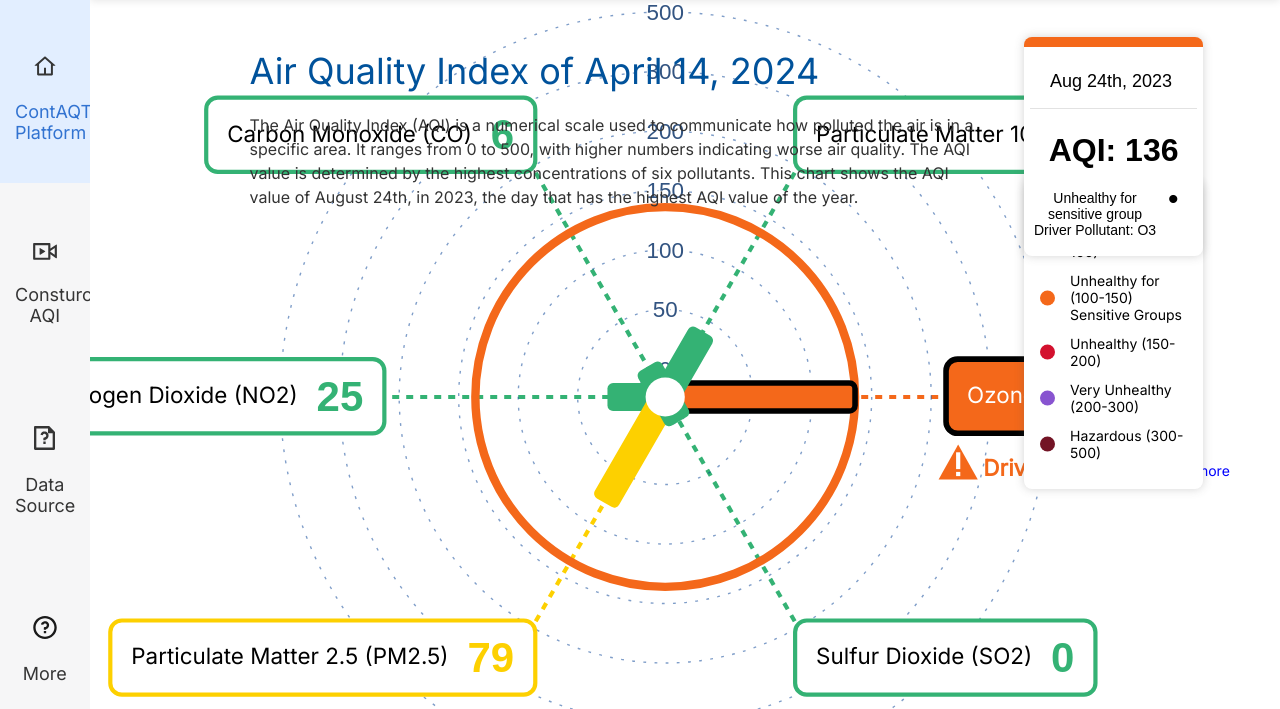
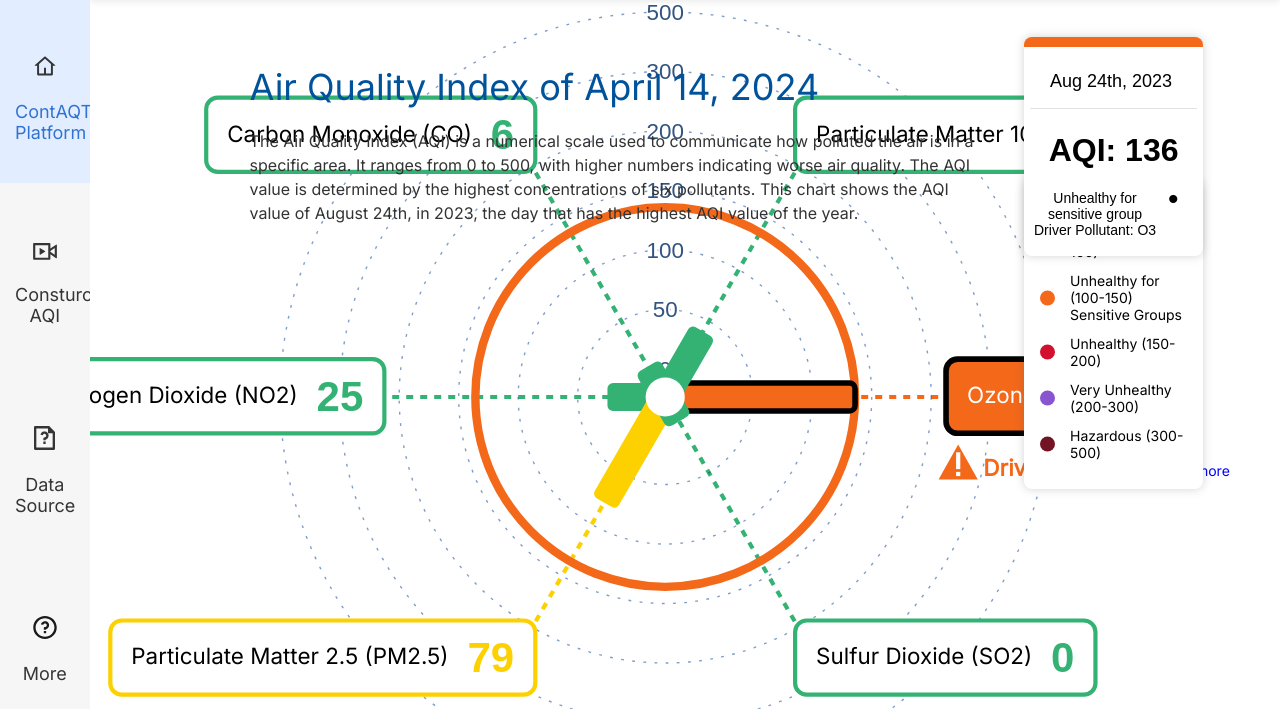
Before and after one commit to tiffanylyx/AQI_system_version4, a plain HTML site: page index.html in a window 1280 px wide. Shown: the part 91-800 px from the top of the page. Drawn offline with Linux system fonts and the light colour scheme.

Commit message:
Version5

```diff
--- a/index.html
+++ b/index.html
@@ -41,7 +41,7 @@
 </div>
 
 <div id = 'daily_chart'  style="height:100%;flex-grow: 1;">
-  <div id = "text_index" style = "position: fixed;padding-top:60px;padding-left:20vh;width:70vw;top:7vh">
+  <div id = "text_index" style = "position: fixed;padding-top:60px;padding-left:20vh;width:70vw;top:9vh">
     <h1>Air Quality Index of April 14, 2024 </h1>
     <p>
       The Air Quality Index (AQI) is a numerical scale used to communicate how polluted the air is in a specific area.
```
